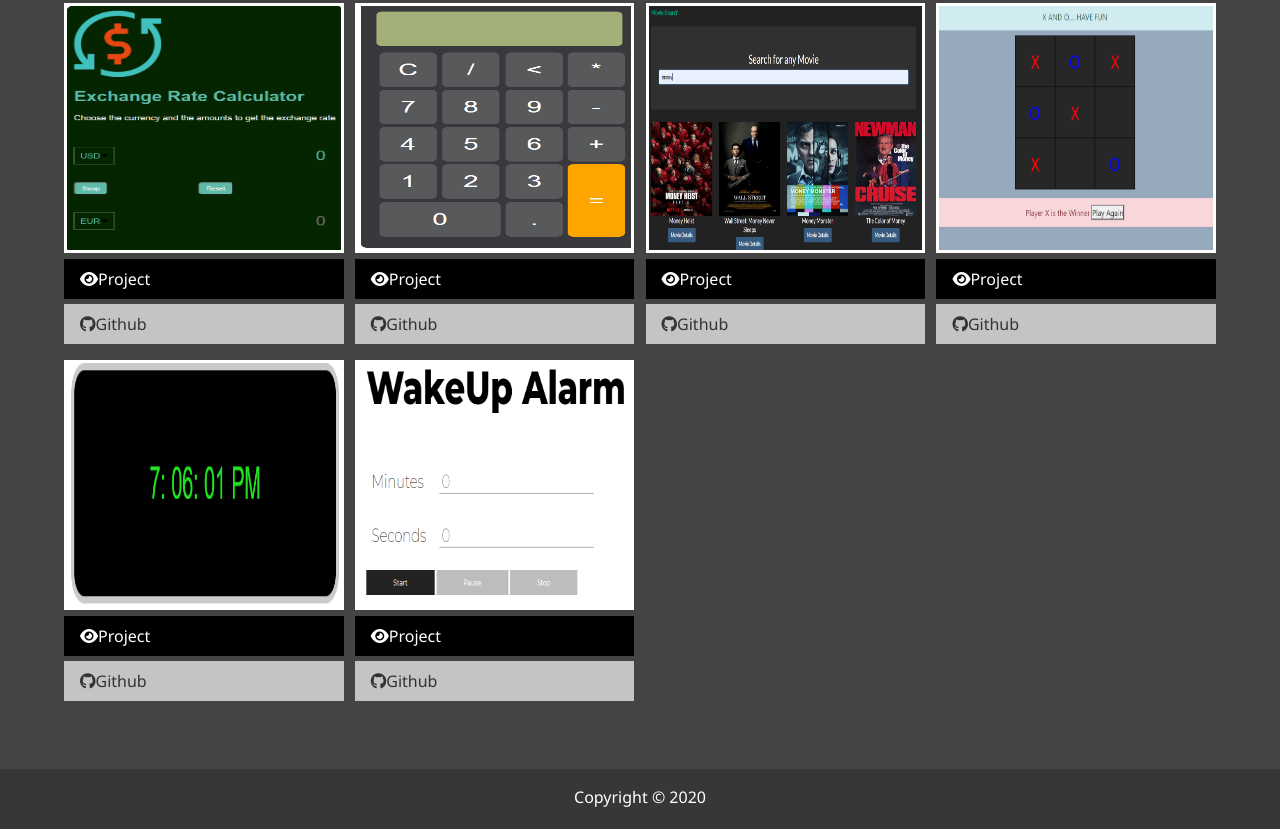
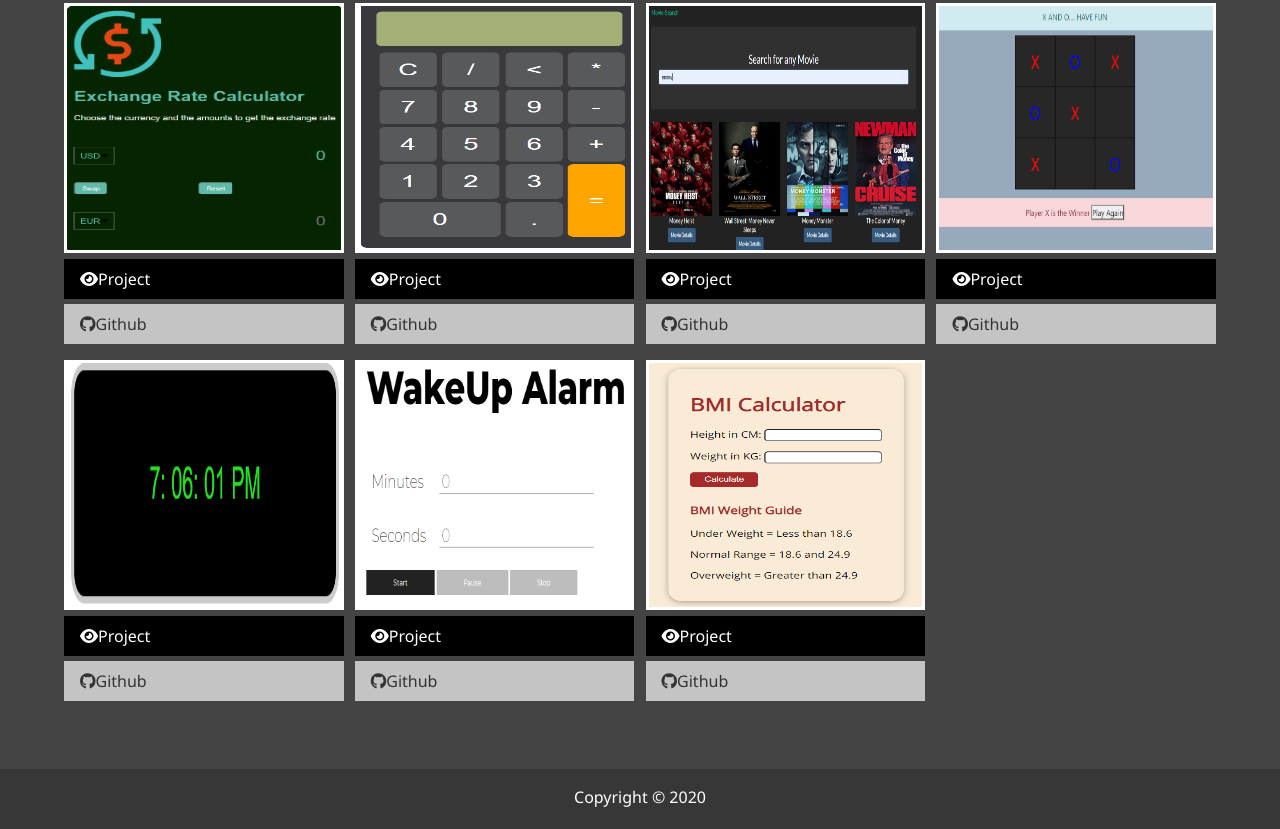
Before and after one commit to abiodunflb/portfolio, a plain HTML site: page works.html in a window 1280 px wide. Shown: the part 993-1822 px from the top of the page. Drawn offline with Linux system fonts and the light colour scheme.

Commit message:
added bmi calculator project

```diff
--- a/works.html
+++ b/works.html
@@ -49,6 +49,8 @@
       </h2>
 
       <div class="projects">
+
+
         <div class="item">
           <a href="https://intrasolutionsconsultancy.com/" target="_blank">
             <img
@@ -231,6 +233,19 @@
           <a href="https://github.com/abiodunflb/alarmApp" target="_blank" class="btn-dark"> <i class="fab fa-github"></i>Github</a>
         </div>
 
+        <div class="item">
+          <a href="https://abiodunflb.github.io/bmi-calculator/" target="_blank">
+            <img
+              src="img/projects/bmi.PNG"
+              class="demo-img"
+              alt="project"
+            />
+          </a>
+          <a href="https://abiodunflb.github.io/bmi-calculator/" target="_blank" class="btn-light"> <i class="fas fa-eye"></i>Project </a>
+
+          <a href="https://github.com/abiodunflb/bmi-calculator" target="_blank" class="btn-dark"> <i class="fab fa-github"></i>Github</a>
+        </div>
+
       </div>
     </main>
 
```
Also changed, not shown: img/projects/bmi.PNG (added).
